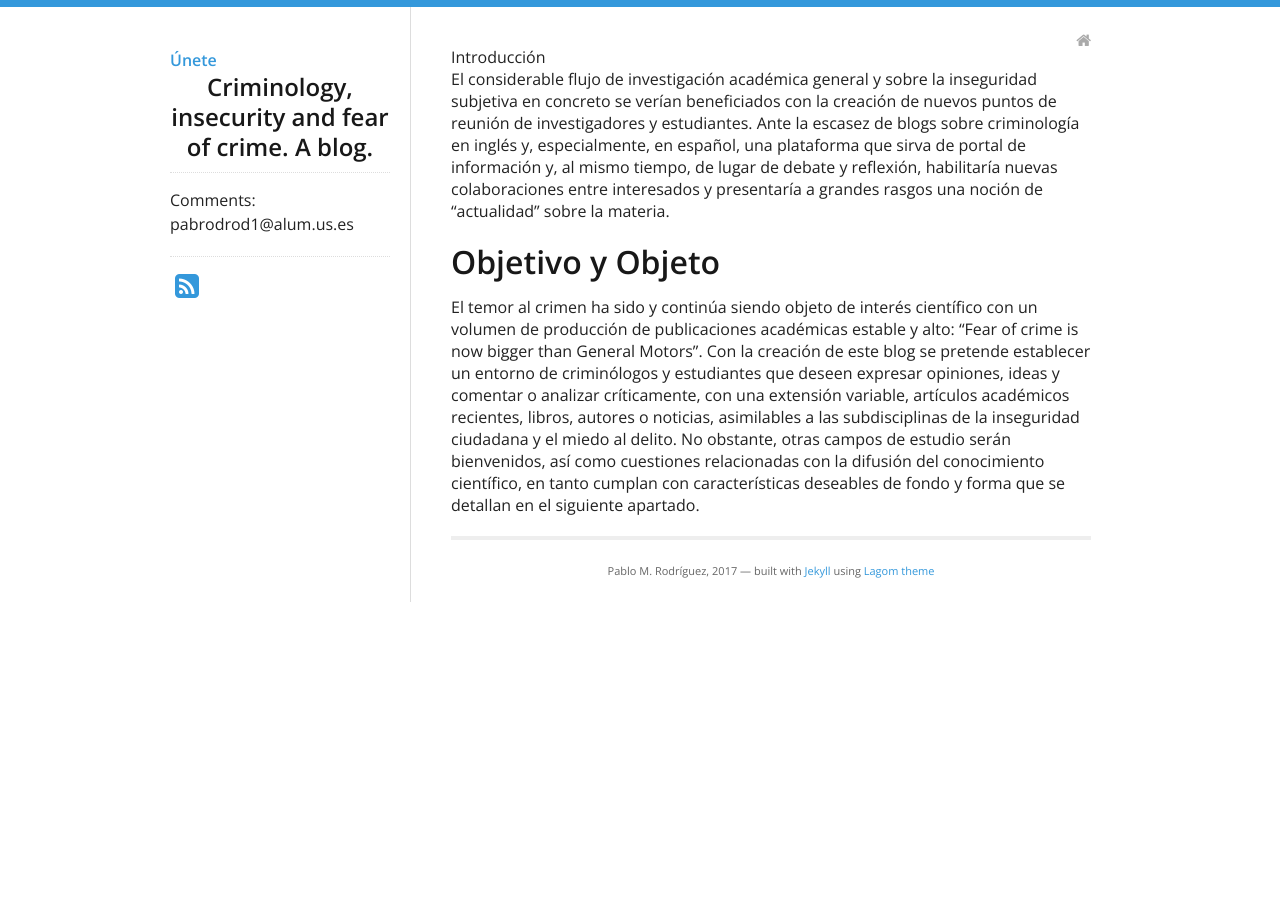
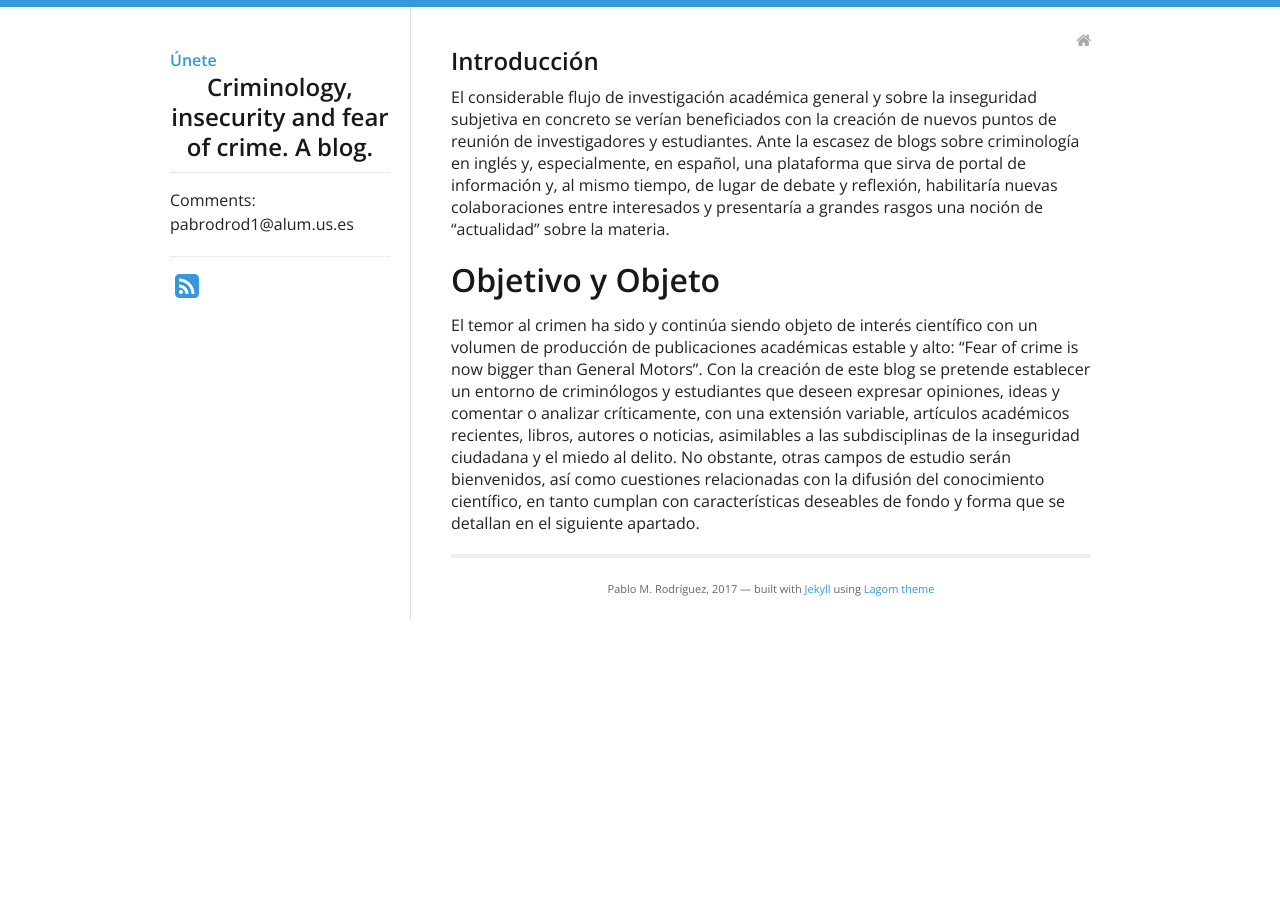
Before and after one commit to fearofcrime/fearofcrime.github.io, a Jekyll site: the page built from unete.md, in a window 1280 px wide. Built offline with Jekyll 4.4.1, drawn with Linux system fonts in a browser that asks for light colours; nearby versions of some CDN libraries.

```diff
--- a/unete.md
+++ b/unete.md
@@ -3,7 +3,7 @@ layout: post
 title:
 permalink: /unete/
 ---
-<h>Introducción</h>
+<h2>Introducción</h2>
 <p>El considerable flujo de investigación académica general y sobre la inseguridad subjetiva en concreto se verían beneficiados con la creación de nuevos puntos de reunión de investigadores y estudiantes. Ante la escasez de blogs sobre criminología en inglés y, especialmente, en español, una plataforma que sirva de portal de información y, al mismo tiempo, de lugar de debate y reflexión, habilitaría nuevas colaboraciones entre interesados y presentaría a grandes rasgos una noción de “actualidad” sobre la materia.</p>
 
 <h1>Objetivo y Objeto</h1>
```
